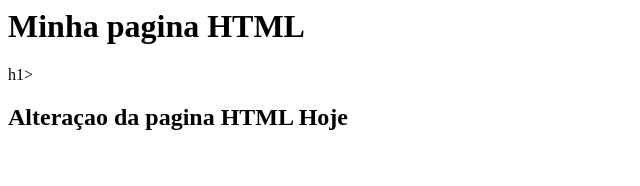
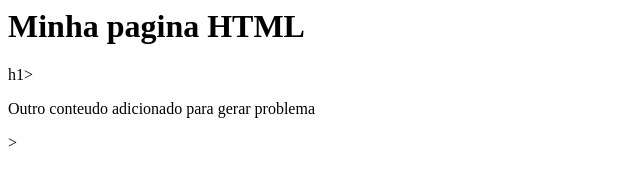
Before and after one commit to vidantas/gama-no-github, a plain HTML site: page index.html in a window 1280 px wide. Shown: the whole page, without its empty margins (0-640 px from the left). Drawn offline with Linux system fonts and the light colour scheme.

Commit message:
outro commit, dessa vez em master

```diff
--- a/index.html
+++ b/index.html
@@ -1,6 +1,6 @@
 <html>
 	<body>
 		<h1> Minha pagina HTML</h1>h1>
-		<h2>Alteraçao da pagina HTML Hoje</h2>
+		<p>Outro conteudo adicionado para gerar problema</p>>
 	<body>
 </html>
```
